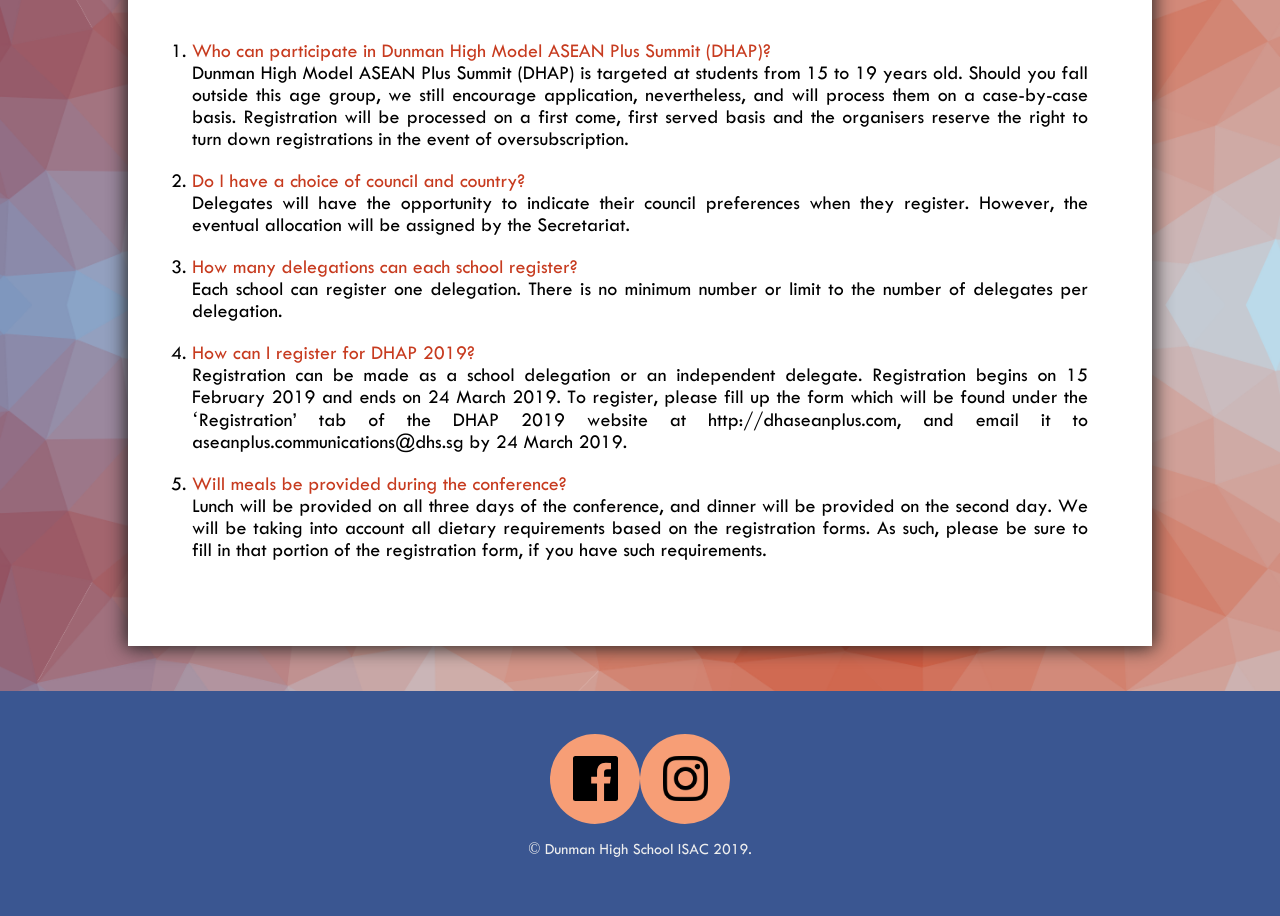
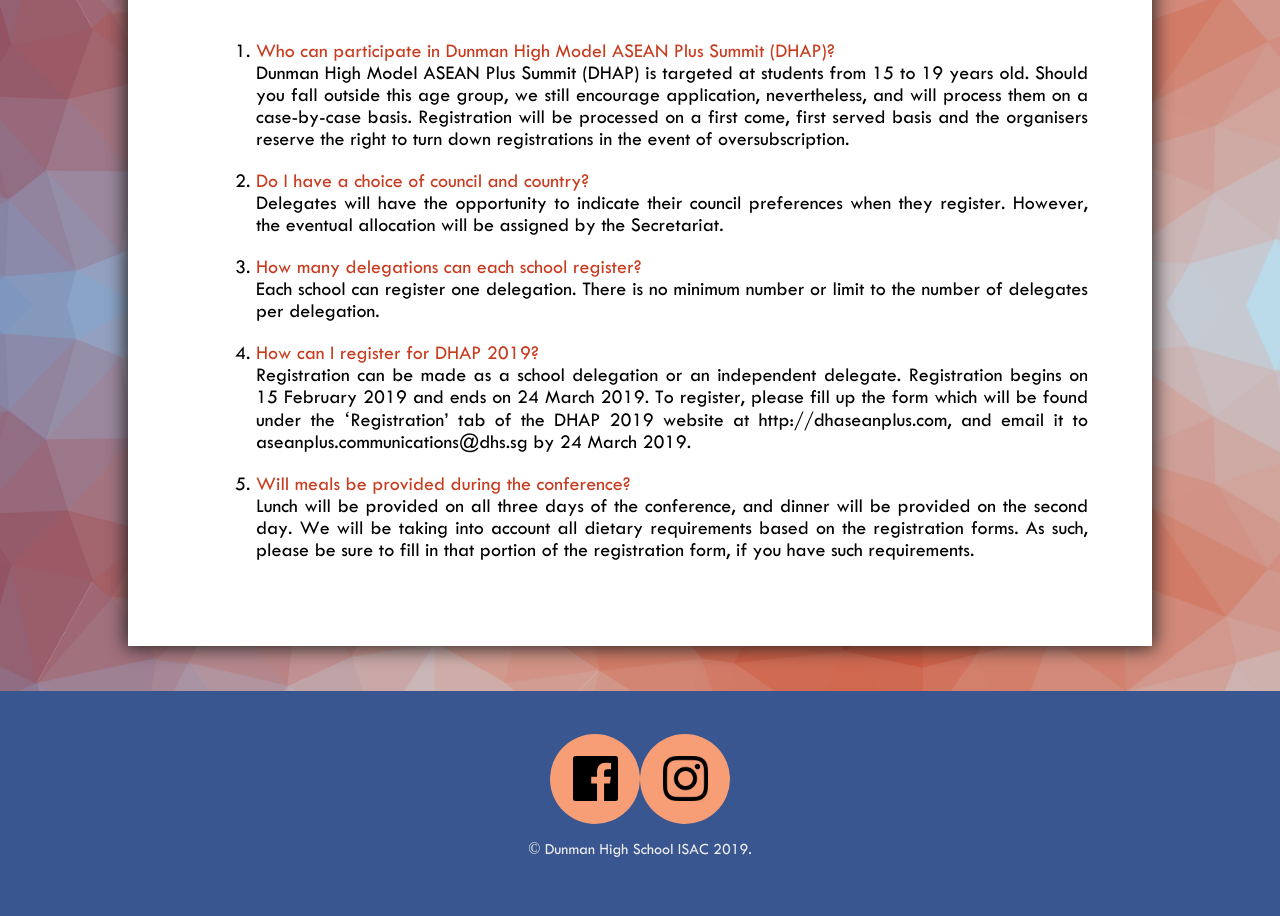
Before and after one commit to kaine119/dhap-2019, a Jekyll site: the page built from faq.md, in a window 1280 px wide. Shown: the part 495-1411 px from the top of the page. Built offline with Jekyll 4.4.1, drawn with Linux system fonts in a browser that asks for light colours.

Commit message:
Fix some alignment issues

```diff
--- a/assets/css/content.css
+++ b/assets/css/content.css
@@ -70,6 +70,10 @@ article.content > ul {
     margin-left: 5vw;
 }
 
+article.content > ol {
+    margin-left: 5vw;
+}
+
 @media screen and (max-width: 1000px) {
     article.content {
         width: 100vw;
--- a/assets/css/header.css
+++ b/assets/css/header.css
@@ -200,6 +200,10 @@ nav {
         width: 100%;
     }
 
+    .nav-button:last-child {
+        margin-bottom: 30vh;
+    }
+
     .nav-button > a {
         width: 100%;
     }
```
